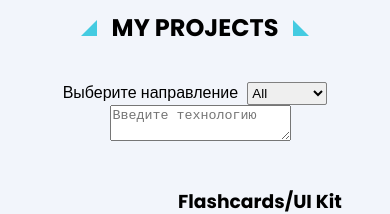
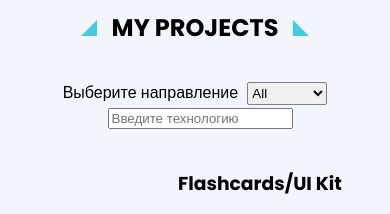
Before and after one commit to Vlad06091992/Portfolio, a React (Create React App) app: page / in a window 390 px wide. Shown: the part 1084-1298 px from the top of the page. Built offline with nearby package versions, Linux system fonts and the light colour scheme.

Commit message:
fix: search for mobile phone

```diff
--- a/src/components/Projects/Projects.jsx
+++ b/src/components/Projects/Projects.jsx
@@ -1,5 +1,5 @@
 import css from './Projects.module.scss'
-import  {useState} from 'react';
+import React, {useState} from 'react';
 import {Project} from '../Project/Project'
 import {Title} from "../../common/components/Title/Title";
 import Slide from "react-reveal/Slide";
@@ -36,7 +36,7 @@ const projects = [
         linkFrontend: 'https://github.com/Vlad06091992/online-shop-test-client',
         linkBackend: 'https://github.com/Vlad06091992/online-shop-test-server',
         linkToDeploy: 'https://online-shop-test-client.vercel.app/',
-        mySwaggerLink: 'https://online-shop-test-server.vercel.app/docs',
+        mySwaggerLink: 'https://online-shop-test-server.vercel.app/yarn/docs',
         description: `Тестовое задание на позицию fullstack разработчика, мною реализована фронтенд и бэкенд часть согласно техзаданию`,
         figma: "https://www.figma.com/file/oWzPN2t2g0lmUG1jyTdYxL/%D0%A2%D0%B5%D1%81%D1%82%D0%BE%D0%B2%D0%BE%D0%B5-%D0%B7%D0%B0%D0%B4%D0%B0%D0%BD%D0%B8%D0%B5-%2F-Fullstack-Web-Developer?node-id=0%3A1&mode=dev",
         technologies: ["Localstorage", "Typescript", "React", "Mobx", "Tailwind CSS", "Axios", "React router dom V6", "Express(Backend)", "Vite", "SCSS", "Cors(Backend)"],
@@ -107,7 +107,7 @@ const projects = [
         type: ['backend'],
         title: "Bloggers Platform API",
         image: bloggers,
-        mySwaggerLink: 'https://bloggers-platform-api.vercel.app/docs',
+        mySwaggerLink: 'https://bloggers-platform-api.vercel.app/docs/',
         linkFrontend: 'https://github.com/Vlad06091992/bloggers-platform-api',
         linkToDeploy: 'https://bloggers-platform-api.vercel.app/',
         description: "Backend приложение, разрабатываемое мною в целях изучения новых знаний и технологий. В настоящее время реализовано несколько роутов(блоги,посты,видео), используется 'Mondo DB Atlas' для хранения данных, базовая авторизация, написаны e2e тесты для роутов. Проект на этапе разработки",
@@ -125,7 +125,7 @@ const projects = [
 
 export const Projects = () => {
     const [projectsState, setProjectsState] = useState(projects)
-    const [inputValue, setInputValue] = useState("");
+    const [inputValue, setInputValue] = React.useState("");
 
     const isDesktopOrLaptop = useMediaQuery({query: '(min-width: 1224px)'});
 
@@ -133,9 +133,8 @@ export const Projects = () => {
 
     let findedItems = projectsState.filter(el =>
         el.technologies.some(t => t.toLowerCase().includes(inputValue.toLowerCase()))
-    ).map((el, index) => <Project key={el.title} {...el}/>);
+    ).map((el) => <Project key={el.title} {...el}/>);
     return (<div id={'projects'} className={css.projects}>
-            <div style={{margin:"auto", width:'200px'}}>{inputValue}</div>
             <Title title={"My projects"}/>
             <div className={css.searchSettings}>
                 <span>Выберите направление </span> <select className={css.select} onChange={event => {
@@ -149,18 +148,13 @@ export const Projects = () => {
                 <option value={'fullstack'}>Fullstack</option>
                 <option value={'native'}>Native JS</option>
             </select>
-                {isDesktopOrLaptop &&
-                    <DebounceInput value={inputValue} className={css.input} placeholder={'Введите технологию'}
-                                   onChange={setInputValue}/>}
-                {!isDesktopOrLaptop &&
-                    <textarea value={inputValue} defaultValue={''}  type={'text'} className={css.input} placeholder={'Введите технологию'}
-                           onInput={(event) => {
-                               setInputValue(event.target.value.toString())}}/> }
+                <DebounceInput value={inputValue} className={css.input} placeholder={'Введите технологию'}
+                                   onChange={setInputValue}/>
             </div>
 
             {isDesktopOrLaptop && <Slide left>
                 <div className={css.container}>
-                    {findedItems.length < 1 &&
+                    {!findedItems.length &&
                         <div className={css.notFoundResult}>К сожалению проекты с такими параметрами не нашлись
                             :(</div>}
                     {findedItems}
```
